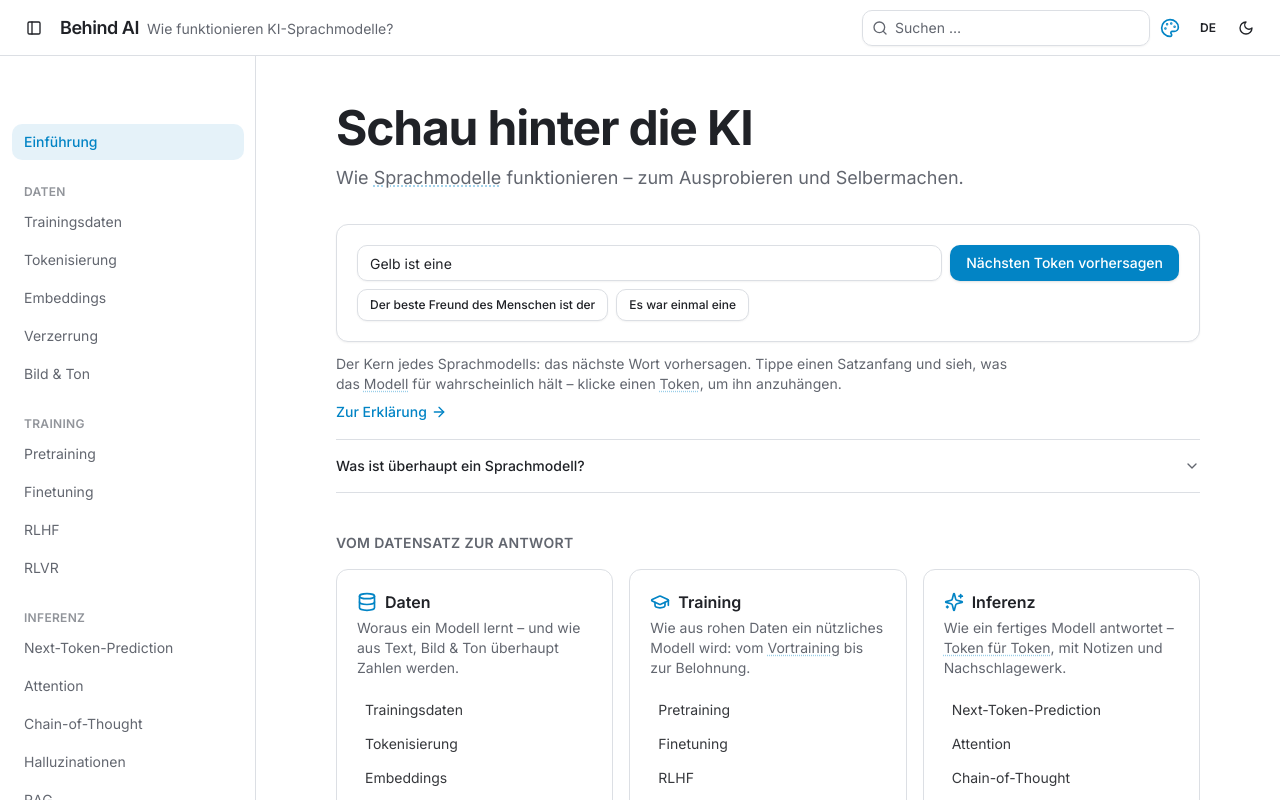
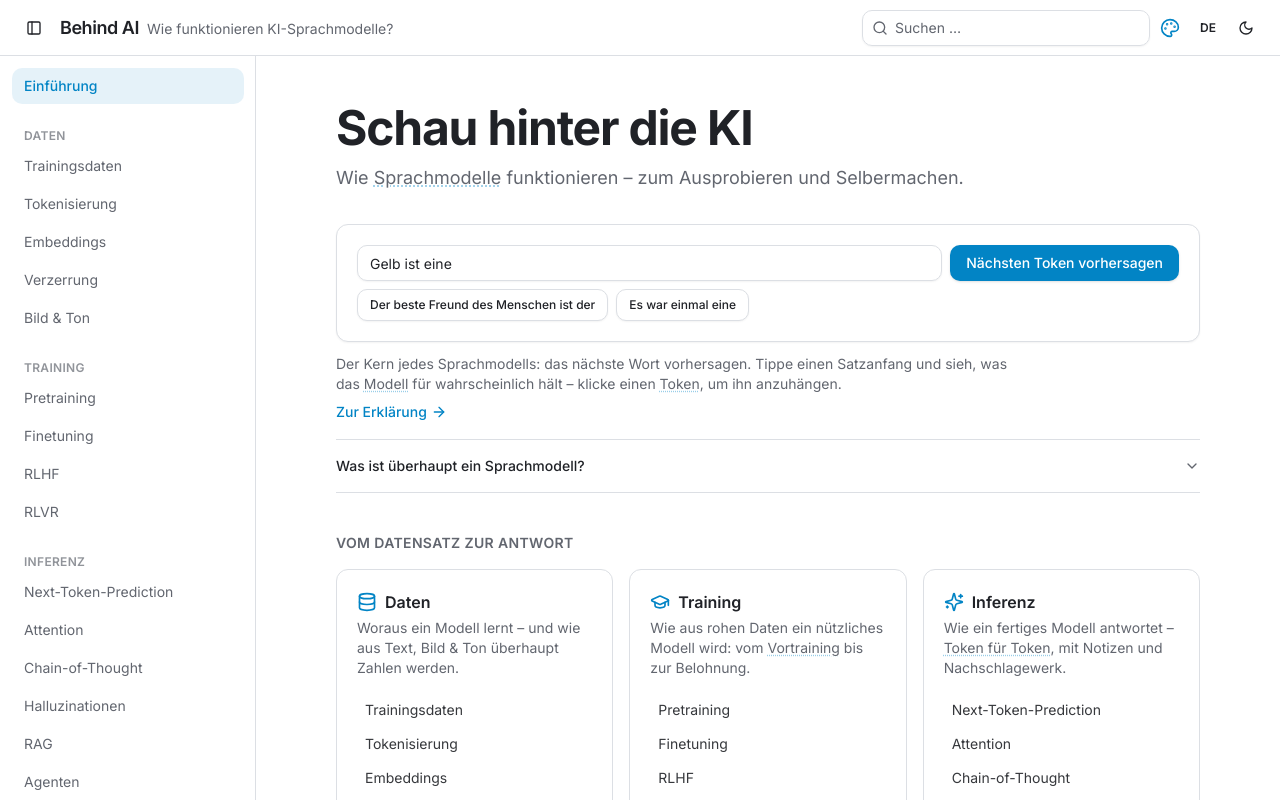
Before and after one commit to ml4teachers/behind-ai, a Next.js app: page / in a window 1280 px wide. Shown: the top 800 px of the page. Built offline with nearby package versions, Linux system fonts and the light colour scheme.

Commit message:
refactor: update layout sticky positioning and adjust glossary scroll-margin offsets

```diff
--- a/src/app/glossary/page.tsx
+++ b/src/app/glossary/page.tsx
@@ -58,7 +58,7 @@ function TermEntry({ term, locale, t }: { term: GlossaryTerm; locale: 'de' | 'en
   const wiki = wikipediaHref(term, locale)
   const hasExternal = wiki || (term.links && term.links.length > 0)
   return (
-    <div id={term.id} className="scroll-mt-20 border-t py-5 first:border-t-0">
+    <div id={term.id} className="scroll-mt-48 border-t py-5 first:border-t-0 sm:scroll-mt-40">
       <h3 className="text-lg font-semibold tracking-tight">{term.term[locale]}</h3>
       <p className="mt-1.5 leading-relaxed text-muted-foreground">
         <GlossaryText excludeId={term.id}>{term.long[locale]}</GlossaryText>
@@ -155,7 +155,7 @@ export default function GlossaryPage() {
       )}
 
       {groups.map(({ cat, terms }) => (
-        <section key={cat} id={`cat-${cat}`} className="scroll-mt-32 space-y-1">
+        <section key={cat} id={`cat-${cat}`} className="scroll-mt-48 space-y-1 sm:scroll-mt-40">
           <h2 className="text-xs font-semibold uppercase tracking-wide text-muted-foreground/70">
             {t(`glossary.category.${cat}`)}
           </h2>
--- a/src/components/layout/app-shell.tsx
+++ b/src/components/layout/app-shell.tsx
@@ -33,11 +33,11 @@ export function AppShell({ children }: { children: React.ReactNode }) {
         {/* Desktop: ausblendbare Sidebar */}
         <aside
           className={cn(
-            'hidden shrink-0 overflow-hidden border-r border-border transition-[width] duration-200 ease-out md:block',
+            'sticky top-14 hidden h-[calc(100vh-3.5rem)] shrink-0 overflow-hidden border-r border-border transition-[width] duration-200 ease-out md:block',
             open ? 'w-64' : 'w-0',
           )}
         >
-          <div className="sticky top-14 max-h-[calc(100vh-3.5rem)] w-64 overflow-y-auto p-3">
+          <div className="h-full w-64 overflow-y-auto p-3">
             <Navigation />
           </div>
         </aside>
```
